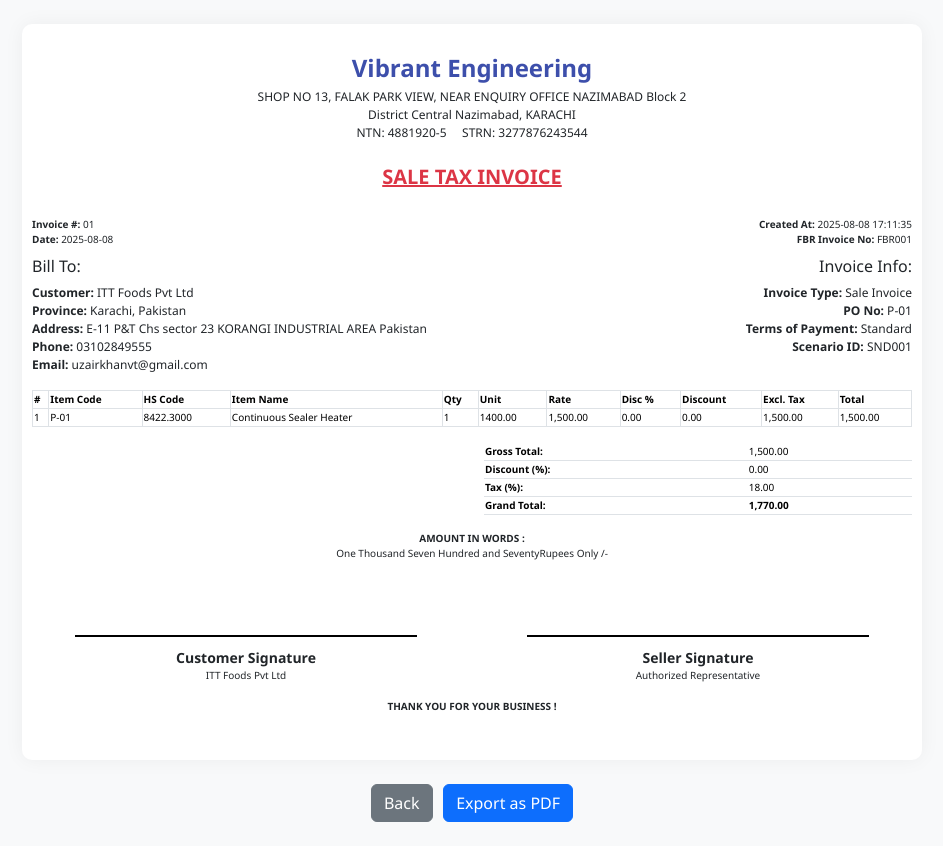
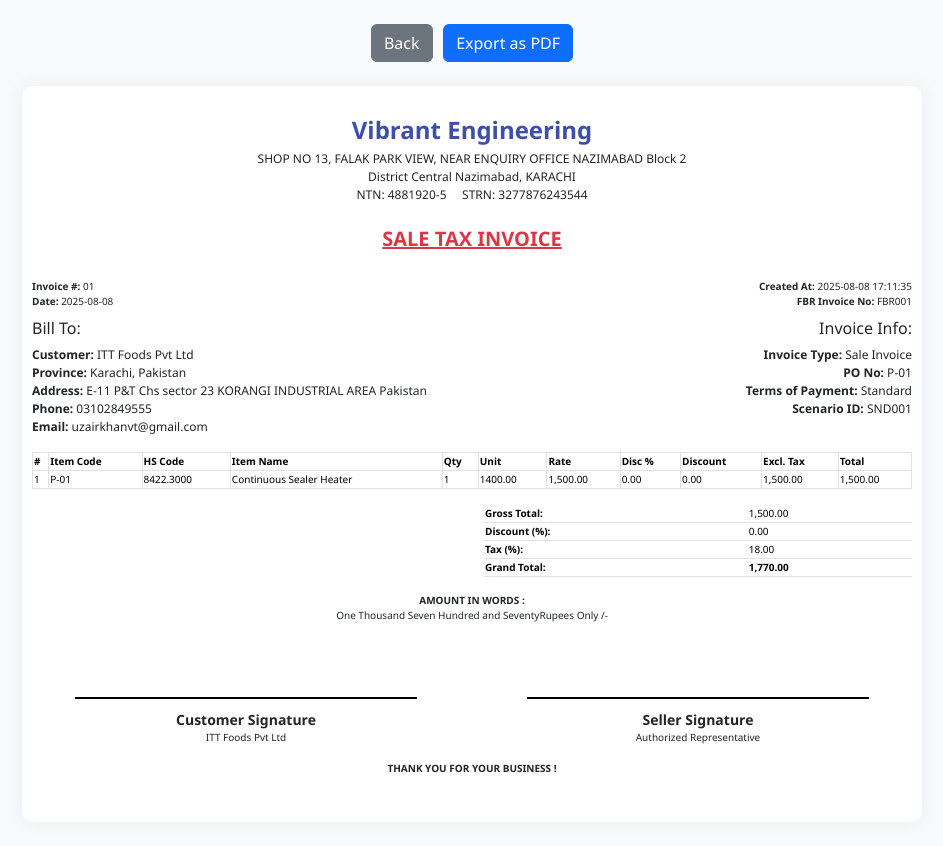
Before and after one commit to uzairkhan-prog/Digital-Invoice-System, a PHP site: page /view_invoice.php?id=9 in a window 1280 px wide. Shown: the whole page, without its empty margins (168-1111 px from the left). Run offline with PHP 8.4, Linux system fonts and the light colour scheme; data comes from the database, SQL or seed files in the repository; some libraries are stand-ins or nearby versions.

Commit message:
Export btn change location Bottom to Top.

```diff
--- a/view_invoice.php
+++ b/view_invoice.php
@@ -243,6 +243,13 @@
 
 <body>
     <div class="container py-4">
+
+        <!-- Buttons -->
+        <div class="mb-4 text-center no-print">
+            <a href="index.php" class="btn btn-secondary me-2">Back</a>
+            <button class="btn btn-primary" onclick="downloadPDF()">Export as PDF</button>
+        </div>
+
         <div class="invoice-box" id="invoice-content">
 
             <!-- Company Info -->
@@ -377,12 +384,6 @@
                 </div>
             </div>
         </div>
-
-        <!-- Buttons -->
-        <div class="mt-4 text-center no-print">
-            <a href="index.php" class="btn btn-secondary me-2">Back</a>
-            <button class="btn btn-primary" onclick="downloadPDF()">Export as PDF</button>
-        </div>
     </div>
 
     <script>
```
